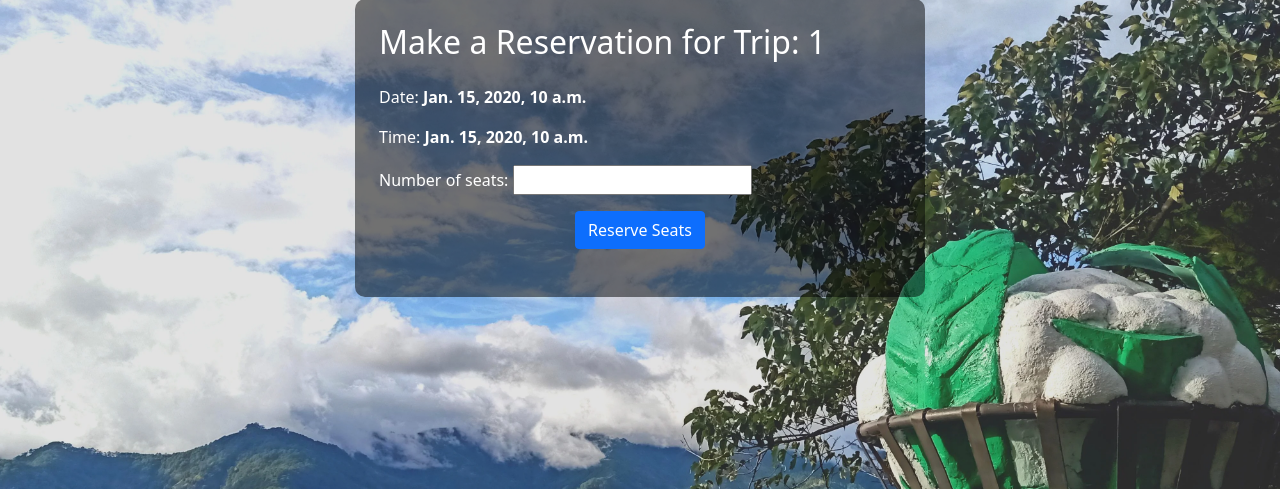
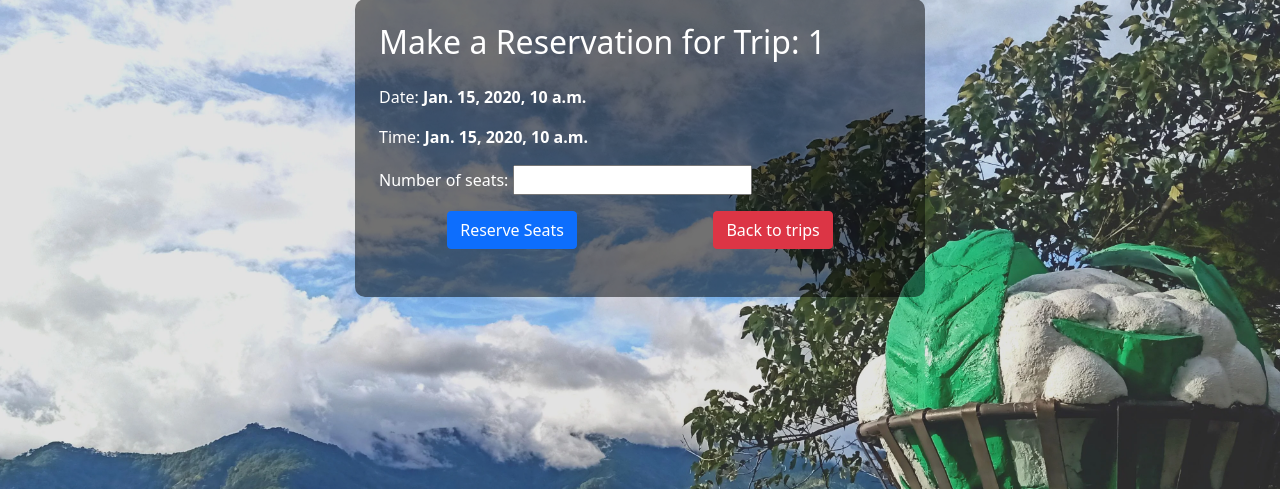
Before and after one commit to keelam13/bkoda_seat_reservation, a Django app: template templates/reservation/reservation_form.html in a window 1280 px wide. Shown: the part 121-610 px from the top of the page. Run offline with Django 4.2, Linux system fonts and the light colour scheme; the template is opened without the code that fills it: most values are stand-ins (such as "Sample title", 1, 10 or a date in 2020); form fields are guessed from the names that the template uses; some libraries are stand-ins or nearby versions.

Commit message:
Add back button on reservation form

```diff
--- a/reservation/static/js/script.js
+++ b/reservation/static/js/script.js
@@ -1,5 +1,17 @@
+/**
+ * Hides all alert messages on the page after a 5 second delay.
+ */
 setTimeout(function () {
     document.querySelectorAll('.alert').forEach(function (alert) {
         alert.remove();
     });
 }, 5000);
+
+/**
+ * Navigates the browser back to the previous page in history after confirmation.
+ */
+function goBack() {
+    if (confirm("Are you sure you want to go back? Any unsaved changes may be lost.")) {
+        window.history.back();
+    }
+}
--- a/templates/reservation/reservation_form.html
+++ b/templates/reservation/reservation_form.html
@@ -19,8 +19,9 @@
             <form method="post" class="mb-4">
                 {% csrf_token %}
                 <p>Number of seats: {{ form.number_of_seats }}</p>
-                <div class="d-flex justify-content-center">
+                <div class="d-flex justify-content-around">
                     <button type="submit" class="btn btn-primary">Reserve Seats</button>
+                    <button type="button" class="btn btn-danger" onclick="goBack()">Back to trips</button>
                 </div>
             </form>
         </div>
```
